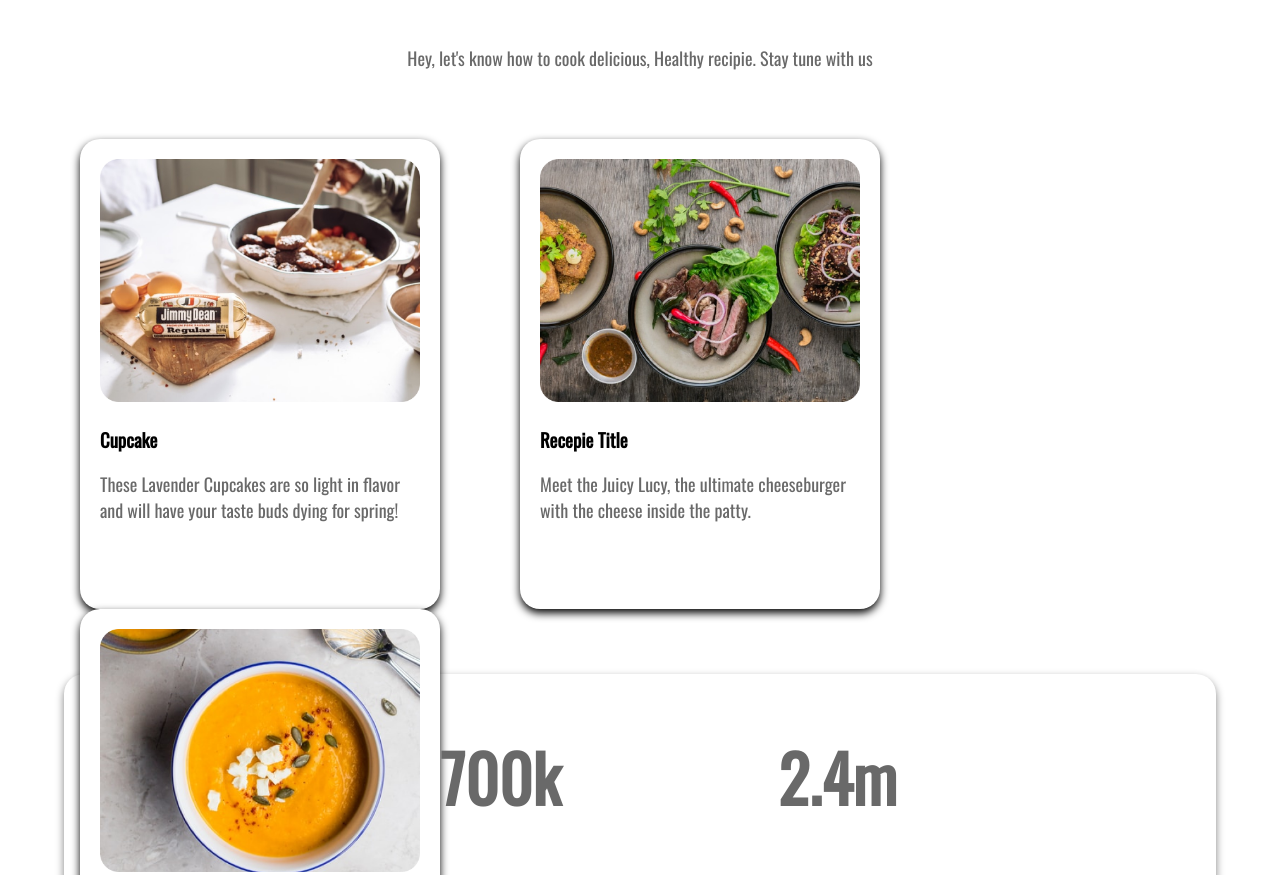
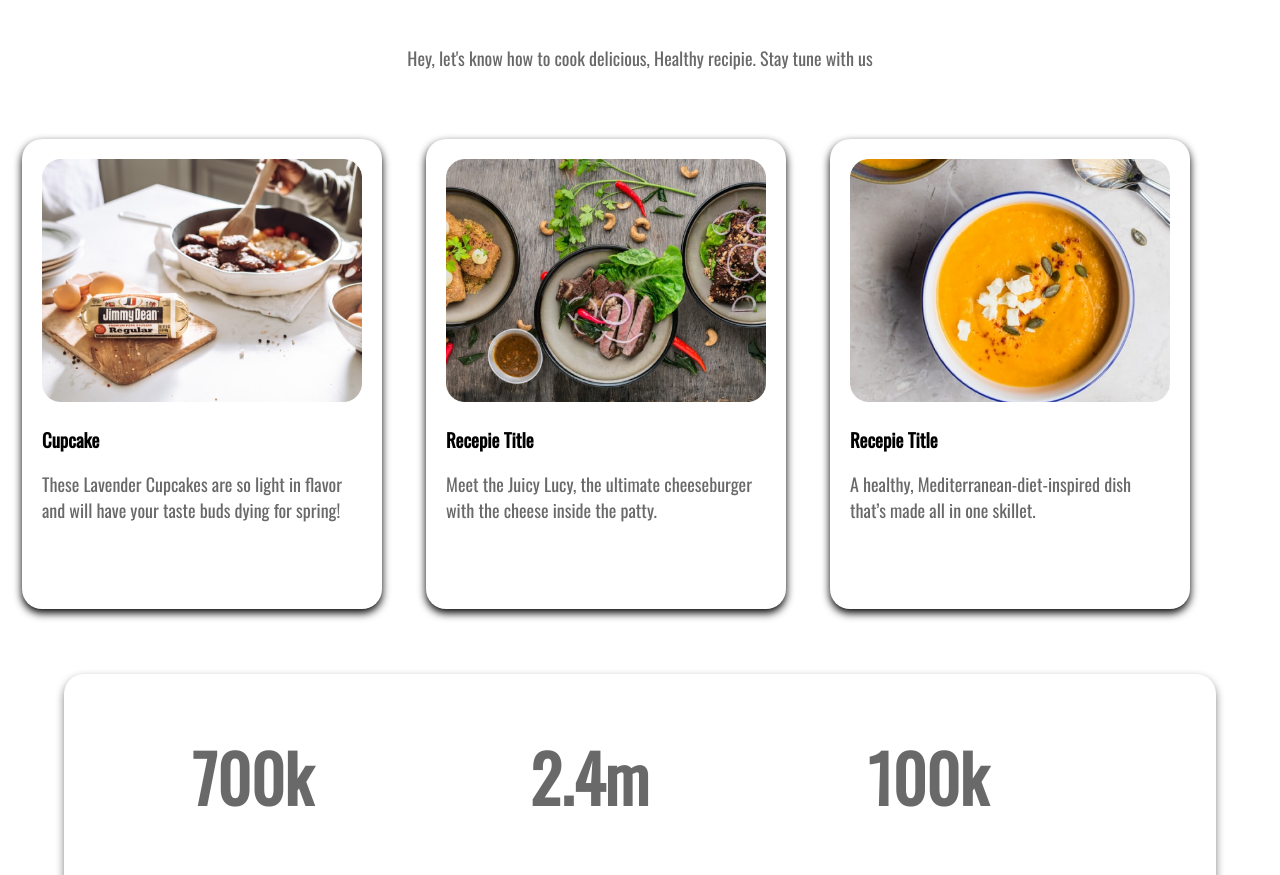
Before and after one commit to ashikpydev/Food-Network, a plain HTML site: page index.html in a window 1280 px wide. Shown: the part 1460-2335 px from the top of the page. Drawn offline with nearby package versions, Linux system fonts and the light colour scheme.

Commit message:
fixed margin problem

```diff
--- a/style.css
+++ b/style.css
@@ -66,7 +66,7 @@ section{
     float: left;
     padding: 20px;
     box-shadow: 0 4px 8px black;
-    margin-left: 80px;
+    margin: 0px 22px;
     background-color: white;
 }
 .one-third img{
```
